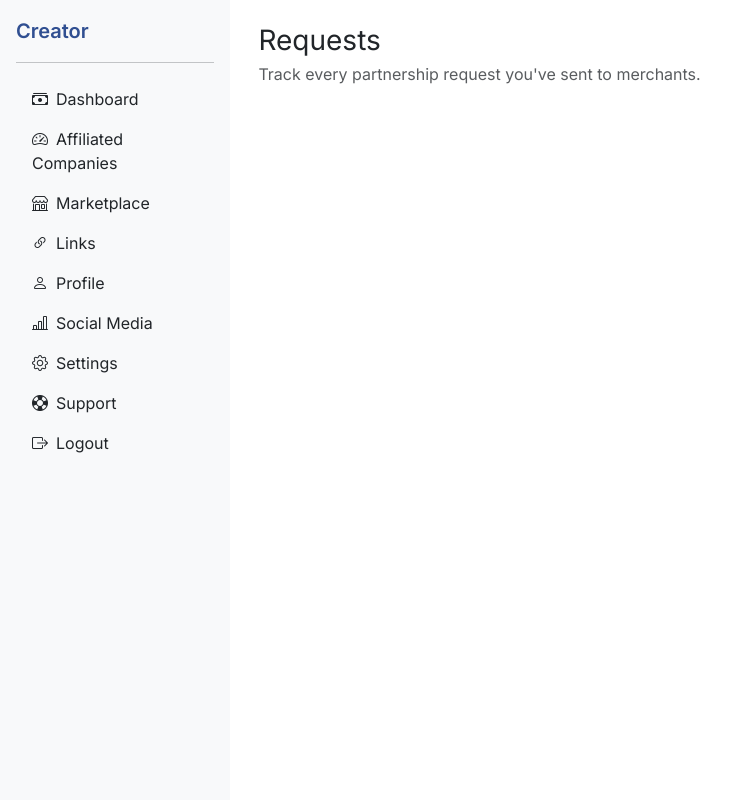
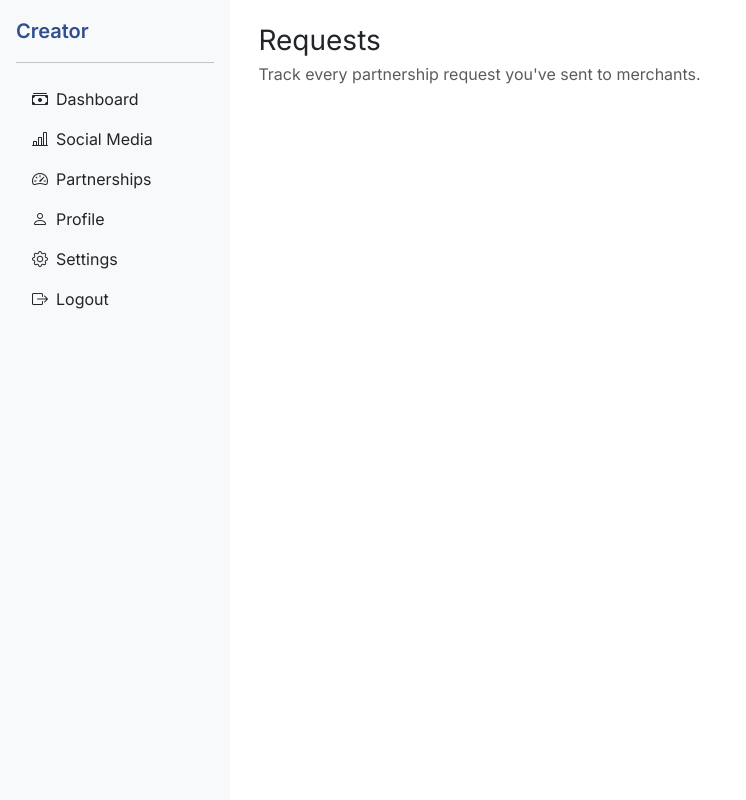
Before and after one commit to echang112368/badger, a Django app: template templates/creators/requests.html in a window 1280 px wide. Shown: the whole page, without its empty margins (0-746 px from the left). Run offline with Django 5.2, Linux system fonts and the light colour scheme; the template is opened without the code that fills it, so the values that code supplies are empty; parts of the project's set-up code (start-up, migrations or seed data) failed here and were passed over.

Commit message:
Restrict and reorder creator sidebar navigation

```diff
--- a/templates/creators/base.html
+++ b/templates/creators/base.html
@@ -44,13 +44,10 @@
         {% with request.resolver_match.url_name as current_url %}
         <ul class="nav nav-pills flex-column mb-auto">
             <li><a href="{% url 'creator_earnings' %}" class="nav-link {% if current_url == 'creator_earnings' %}bg-primary text-white{% else %}text-dark{% endif %}"><i class="bi bi-cash-stack me-2"></i>Dashboard</a></li>
-            <li><a href="{% url 'creator_affiliate_companies' %}" class="nav-link {% if current_url == 'creator_affiliate_companies' %}bg-primary text-white{% else %}text-dark{% endif %}"><i class="bi bi-speedometer2 me-2"></i>Affiliated Companies</a></li>
-            <li><a href="{% url 'creator_marketplace' %}" class="nav-link {% if current_url == 'creator_marketplace' %}bg-primary text-white{% else %}text-dark{% endif %}"><i class="bi bi-shop me-2"></i>Marketplace</a></li>
-            <li><a href="{% url 'creator_my_links' %}" class="nav-link {% if current_url == 'creator_my_links' or current_url == 'creator_my_links_merchant' or current_url == 'creator_my_links_group' %}bg-primary text-white{% else %}text-dark{% endif %}"><i class="bi bi-link-45deg me-2"></i>Links</a></li>
+            <li><a href="{% url 'creator_social_media' %}" class="nav-link {% if current_url == 'creator_social_media' %}bg-primary text-white{% else %}text-dark{% endif %}"><i class="bi bi-bar-chart-line me-2"></i>Social Media</a></li>
+            <li><a href="{% url 'creator_affiliate_companies' %}" class="nav-link {% if current_url == 'creator_affiliate_companies' %}bg-primary text-white{% else %}text-dark{% endif %}"><i class="bi bi-speedometer2 me-2"></i>Partnerships</a></li>
             <li><a href="{% url 'creator_profile' %}" class="nav-link {% if current_url == 'creator_profile' %}bg-primary text-white{% else %}text-dark{% endif %}"><i class="bi bi-person me-2"></i>Profile</a></li>
-            <li><a href="{% url 'creator_social_media' %}" class="nav-link {% if current_url == 'creator_social_media' %}bg-primary text-white{% else %}text-dark{% endif %}"><i class="bi bi-bar-chart-line me-2"></i>Social Media</a></li>
             <li><a href="{% url 'creator_settings' %}" class="nav-link {% if current_url == 'creator_settings' %}bg-primary text-white{% else %}text-dark{% endif %}"><i class="bi bi-gear me-2"></i>Settings</a></li>
-            <li><a href="{% url 'creator_support' %}" class="nav-link {% if current_url == 'creator_support' %}bg-primary text-white{% else %}text-dark{% endif %}"><i class="bi bi-life-preserver me-2"></i>Support</a></li>
             <li><a href="#" class="nav-link text-dark" data-bs-toggle="modal" data-bs-target="#logoutModal"><i class="bi bi-box-arrow-right me-2"></i>Logout</a></li>
         </ul>
         {% endwith %}
```
